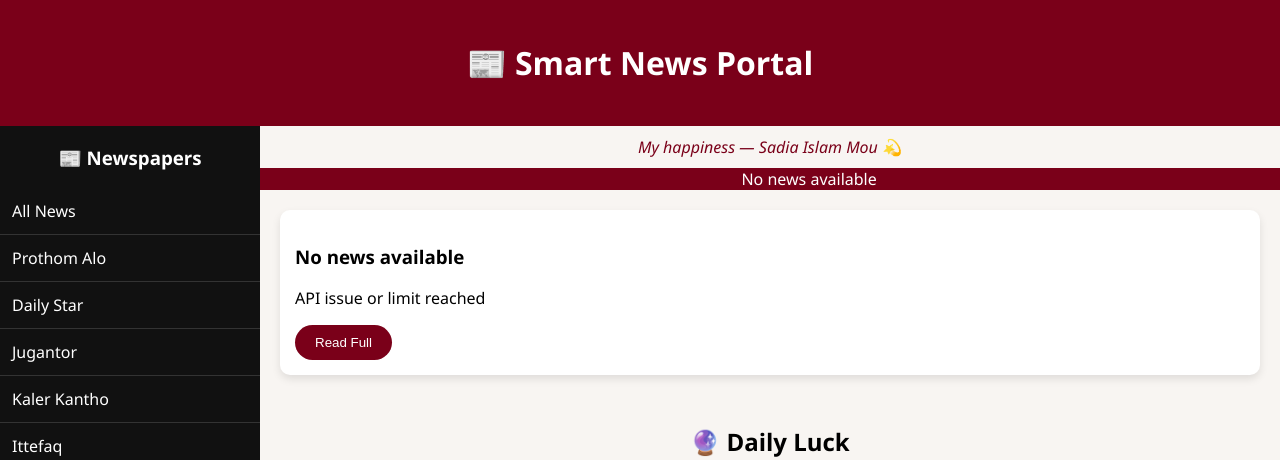
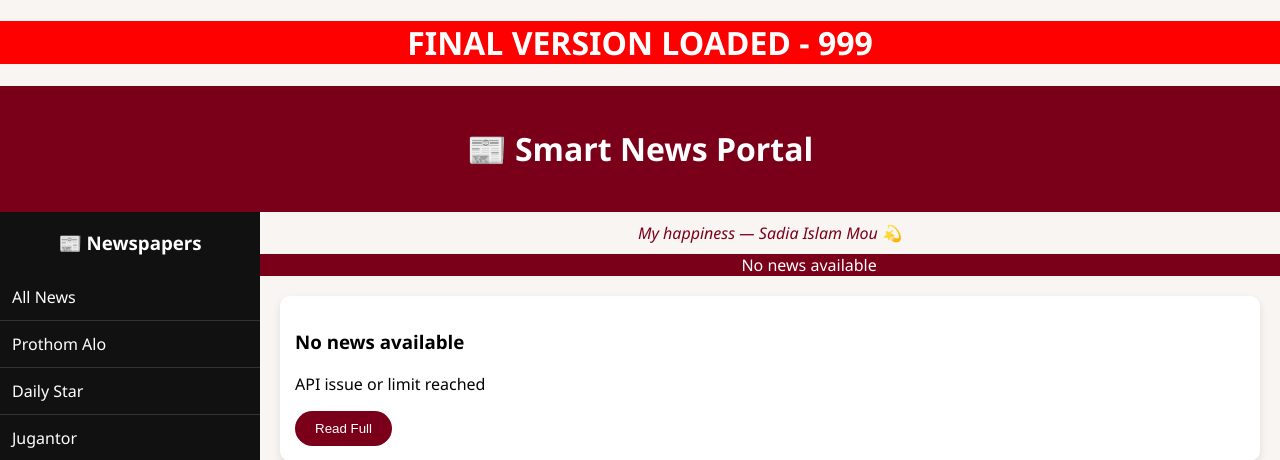
Before and after one commit to mizan918/news-ready-app, a Flask app: page / in a window 1280 px wide. Shown: the top 460 px of the page. Run offline with Flask 3, Linux system fonts and the light colour scheme; data that the repository does not hold is empty.

Commit message:
Update index.html

```diff
--- a/news_ready_app/templates/index.html
+++ b/news_ready_app/templates/index.html
@@ -3,7 +3,9 @@
 <head>
 <title>Smart News Portal</title>
 <meta name="viewport" content="width=device-width, initial-scale=1">
-
+<h1 style="background:red;color:white;text-align:center;">
+FINAL VERSION LOADED - 999
+</h1>
 <style>
 
 body {
```
